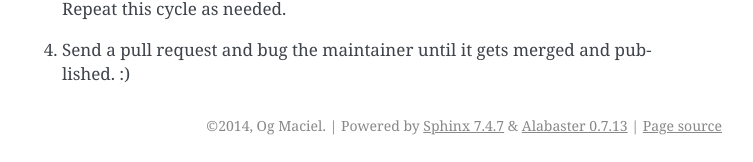
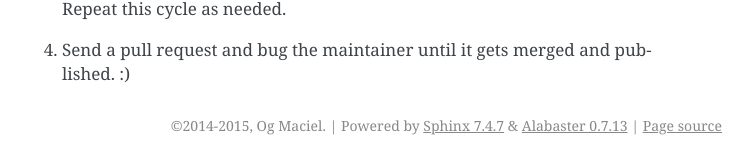
Before and after one commit to omaciel/fauxfactory, a Sphinx documentation site: the page built from docs/index.rst, in a window 1280 px wide. Shown: the part 1758-1920 px from the top of the page, without its empty margins (388-1141 px from the left). Built offline with Sphinx 7.4.7, drawn with Linux system fonts in a browser that asks for light colours.

Commit message:
Updated copyright info for Docs.

```diff
--- a/docs/conf.py
+++ b/docs/conf.py
@@ -60,16 +60,16 @@ master_doc = 'index'
 
 # General information about the project.
 project = u'FauxFactory'
-copyright = u'2014, Og Maciel'  # pylint:disable=redefined-builtin
+copyright = u'2014-2015, Og Maciel'  # pylint:disable=redefined-builtin
 
 # The version info for the project you're documenting, acts as replacement for
 # |version| and |release|, also used in various other places throughout the
 # built documents.
 #
 # The short X.Y version.
-version = '2.0.0'
+version = '2.0.7'
 # The full version, including alpha/beta/rc tags.
-release = '2.0.0'
+release = '2.0.7'
 
 # The language for content autogenerated by Sphinx. Refer to documentation
 # for a list of supported languages.
```
